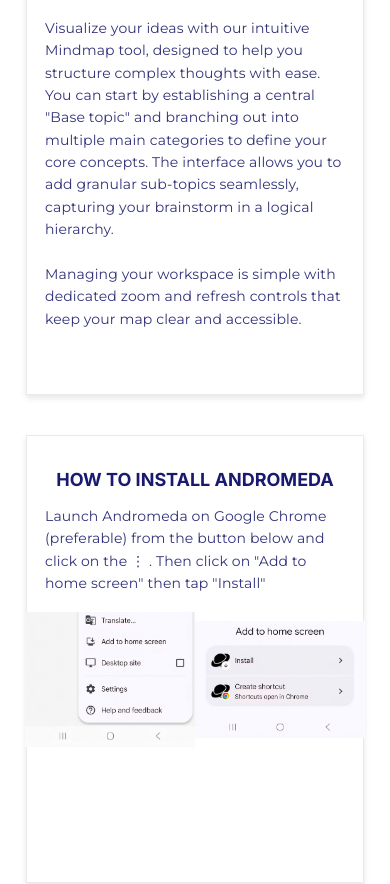
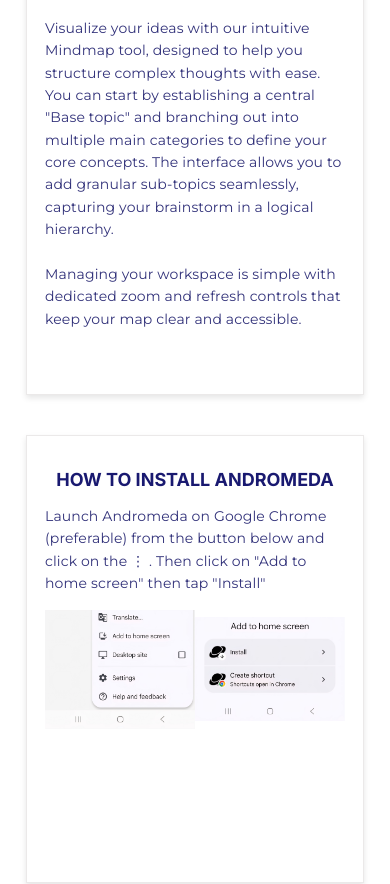
Before and after one commit to abk2191/aphelion-labs, a React (Vite) app: page /aphelion-labs/andromeda in a window 390 px wide. Shown: the part 3576-4460 px from the top of the page. Built offline with nearby package versions, Linux system fonts and the light colour scheme; a web font is replaced by a local one.

Commit message:
Added new features

```diff
--- a/src/index.css
+++ b/src/index.css
@@ -862,13 +862,13 @@ html {
   }
 
   .step-one img {
-    height: 170px !important;
-    width: 170px !important;
+    height: 150px !important;
+    width: 150px !important;
   }
 
   .step-two img {
-    height: 170px !important;
-    width: 170px !important;
+    height: 150px !important;
+    width: 150px !important;
   }
 
   .how-to-install-div {
```
